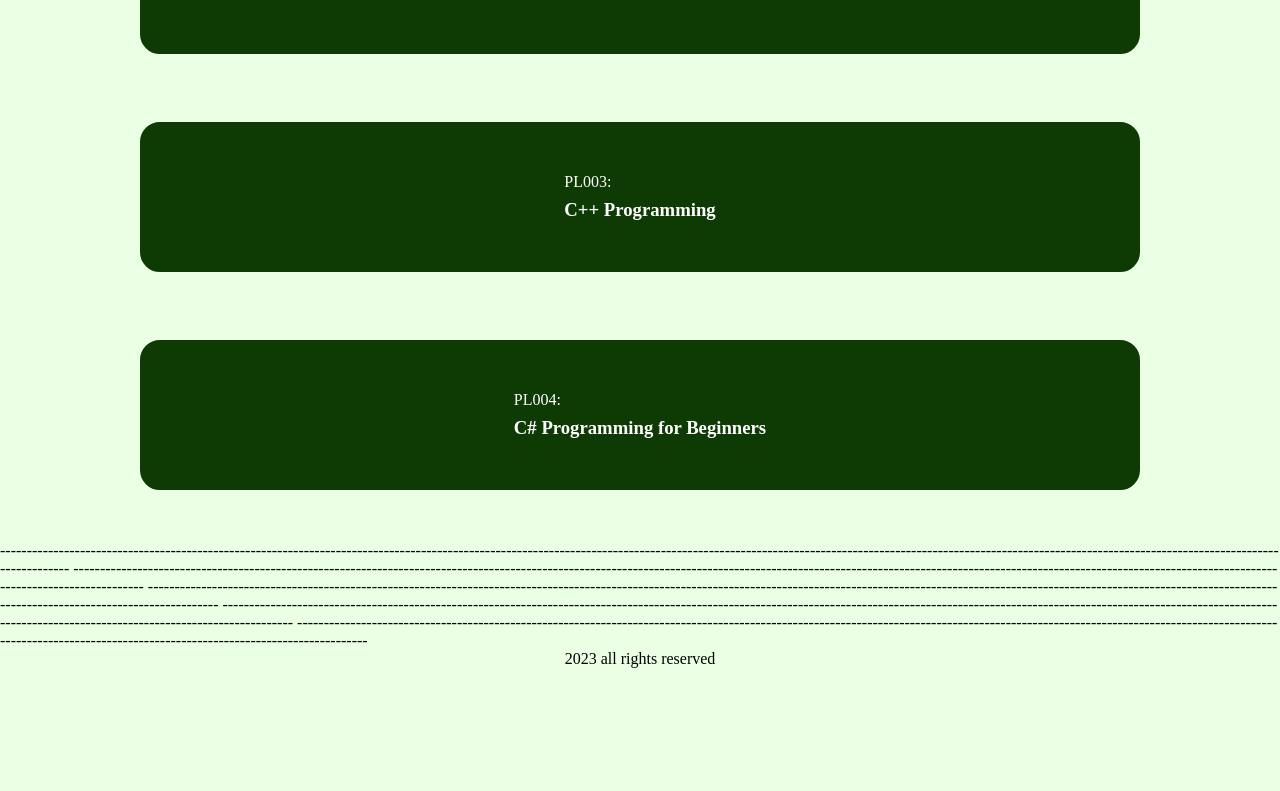
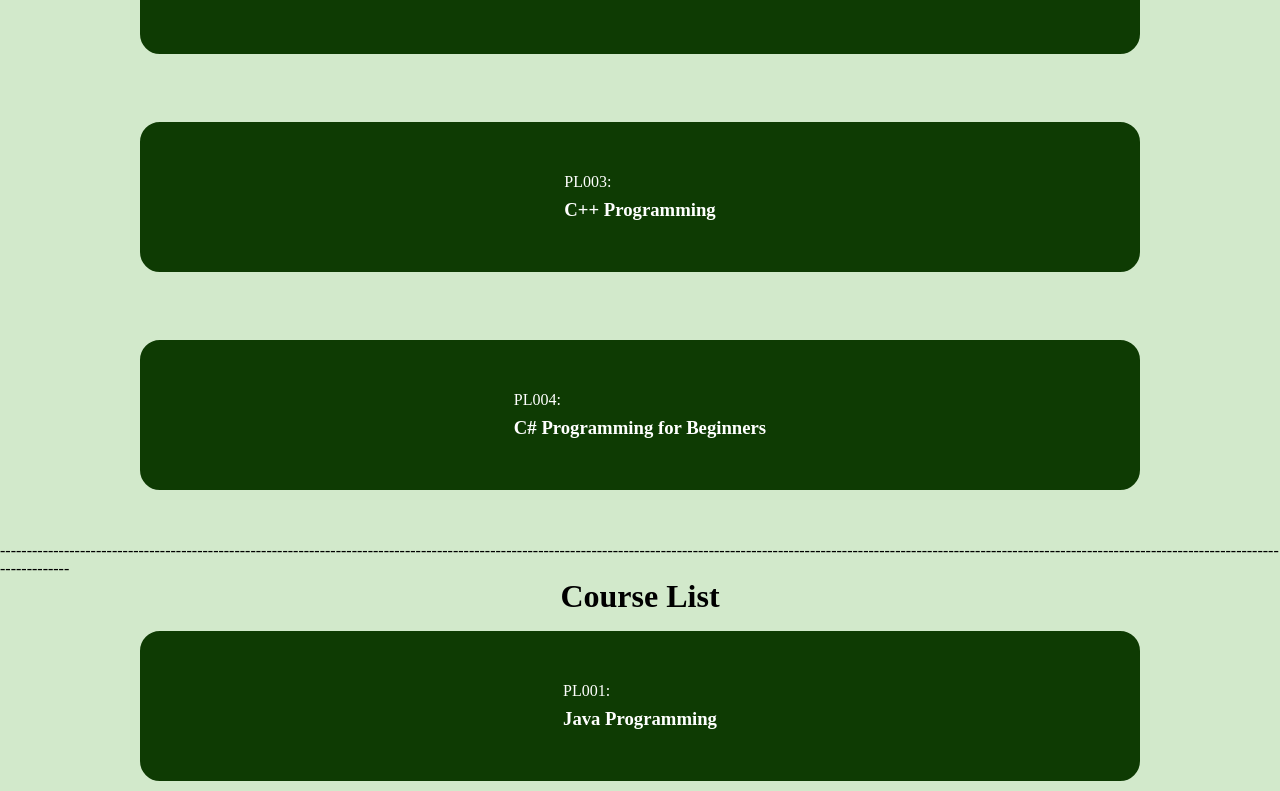
Before and after one commit to CedrickDale/teamb-cms-project, a React (Vite) app: page / in a window 1280 px wide. Shown: the part 2006-2797 px from the top of the page. Before the commit the page ends 2710 px from the top, so only its background shows below. Built offline with nearby package versions, Linux system fonts and the light colour scheme.

Commit message:
AddNewCourse

```diff
--- a/src/App.jsx
+++ b/src/App.jsx
@@ -5,7 +5,7 @@ import Profile from './components/Profile';
 import Dashboard from './components/Dashboard';
 import PersonalInfo from './components/PersonalInfo';
 import CourseList from './components/CourseList & AddCourseList/CourseList';
-
+import AddNewCourse from './components/CourseList & AddCourseList/AddNewCourse';
 
 function App() {
   return (
@@ -22,7 +22,7 @@ function App() {
       --------------------------------------------------------------------------------------------------------------------------------------------------------------------------------------------------------------------------------------------------------------
       <CourseList/>
       -------------------------------------------------------------------------------------------------------------------------------------------------------------------------------------------------------------------------------------------------------------
-
+     <AddNewCourse/>
       -------------------------------------------------------------------------------------------------------------------------------------------------------------------------------------------------------------------------------------------------------------
 
       -------------------------------------------------------------------------------------------------------------------------------------------------------------------------------------------------------------------------------------------------------------
--- a/src/components/CourseList & AddCourseList/AddNewCourseCard.jsx
+++ b/src/components/CourseList & AddCourseList/AddNewCourseCard.jsx
@@ -0,0 +1,49 @@
+import React from "react";
+const AddNewCourseCard = () => {
+    return (
+      <div>
+        <div style={{textAlign: 'center'}}>
+        <h1>Course List</h1>
+
+        </div>
+        <div className="AddNewCourse-container">
+          <div className="AddNewCourse-card">
+            <div className="AddNewCourse-card-details">
+              <p className="AddNewCourse-text-title">PL001:</p>
+              <h3 className='AddNewCourse-h3-card'>Java Programming</h3>
+            </div>
+            <button className="AddNewCourse-button">More info</button>
+          </div> <br /><br />
+
+          <div className="AddNewCourse-card">
+            <div className="AddNewCourse-card-details">
+              <p className="AddNewCourse-text-title">PL002:</p>
+              <h3 className='AddNewCourse-h3-card'>Basic HTML & CSS</h3>
+            </div>
+            <button className="AddNewCourse-button">More info</button>
+          </div> <br /><br />
+
+          <div className="AddNewCourse-card">
+            <div className="AddNewCourse-card-details">
+              <p className="AddNewCourse-text-title">PL003:</p>
+              <h3 className='AddNewCourse-h3-card'>C++ Programming</h3>
+            </div>
+            <button className="AddNewCourse-button">More info</button>
+          </div> <br /><br />
+
+          <div className="AddNewCourse-card">
+            <div className="AddNewCourse-card-details">
+              <p className="AddNewCourse-text-title">PL004:</p>
+              <h3 className='AddNewCourse-h3-card'>C# Programming for Beginners</h3>
+            </div>
+            <button className="AddNewCourse-button">More info</button>
+          </div> <br /><br />
+
+            <button className="bbutton">More info</button>
+
+        </div>
+      </div>
+    );
+  };
+
+  export default AddNewCourseCard;
--- a/src/index.css
+++ b/src/index.css
@@ -1,5 +1,5 @@
 * {
-  background-color: #ebffe5;
+  background-color: #d2e9cb;
   box-sizing: border-box;
   margin: 0;
 }
@@ -301,11 +301,108 @@ button:hover {
   background-color: #7cca69;
 }
 
+/*AddNewCourseCard*/
+.first{
+  width: 100px;#BCE8B1
+  height: 100px;
+  background: red;
+  overflow: hidden;
+}
+.AddNewCourse-container{
+  display: grid;
+  justify-content: center;
+}
+.CourseList-card-container {
+  display: flex;
+  justify-content: center;
+}
+.AddNewCourse-card {
+  width: 1000px;
+  height: 150px;
+  border-radius: 20px;
+  background-color: #0e3b03;
+  position: relative;
+  padding: 2rem;
+  margin: 1rem;
+  border: 2px solid #0e3b03;
+  transition: 0.5s ease-out;
+  overflow: visible;
+  display: center;
+}
+
+.AddNewCourse-card-details {
+  background-color: #0e3b03;
+  color: black;
+  height: 100%;
+  gap: 0.5em;
+  display: grid;
+  place-content: center;
+}
+
+.AddNewCourse-button {
+  transform: translate(-50%, 125%);
+  width: 60%;
+  border-radius: 1rem;
+  border: none;
+  background-color: #126912;
+  color: #fff;
+  font-size: 1rem;
+  padding: 0.5rem 1rem;
+  position: absolute;
+  left: 50%;
+  bottom: 0;
+  opacity: 0;
+  transition: 0.3s ease-out;
+
+}.bbutton {
+  padding: 1rem;
+  width: 99%;
+  gap: .5em;
+  height: 100%;
+  border-radius: 1rem;
+  border: none;
+  background-color: #0e360e;
+  color: #fff;
+  font-size: 2rem;
+  display: grid;
+  place-content: center;
+
+}
+
+.AddNewCourse-text-body {
+  background-color: #0e3b03;
+  color: rgb(250, 250, 250);
+}
+
+/*Text*/
+.AddNewCourse-text-title {
+  background-color: #0e3b03;
+  color: #fff;
+  font-size: 1em;
+  font-weight: 300;
+}
+.AddNewCourse-h3-card {
+  background-color: #0e3b03;
+  color: #fff;
+
+}
+
+/*Hover*/
+.AddNewCourse-card:hover {
+  border-color: #1e6c0b;
+  box-shadow: 0 4px 18px 0 rgba(0, 0, 0, 0.25);
+}
+
+.AddNewCourse-card:hover .AddNewCourse-button {
+  transform: translate(-50%, 50%);
+  opacity: 1;
+}
+button:hover {
+  background-color: #7cca69;
+}
 /*footer*/
 .footer-container {
   display: flex;
   justify-content: center;
   align-items: center;
 }
-
-/*AddNewCourseCard*/
```
